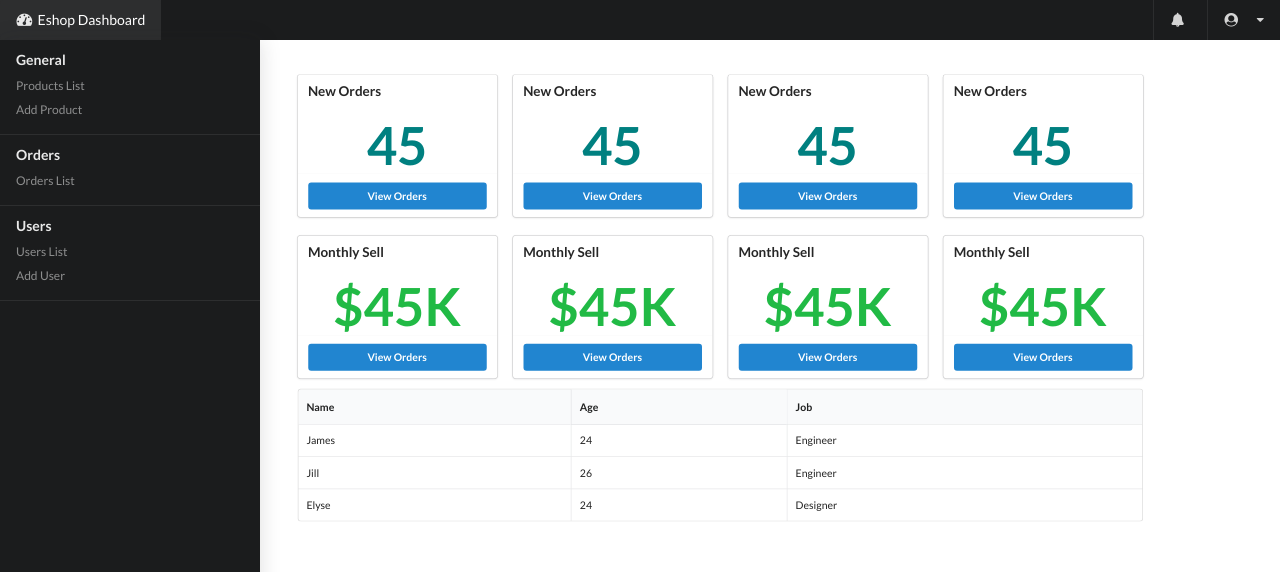
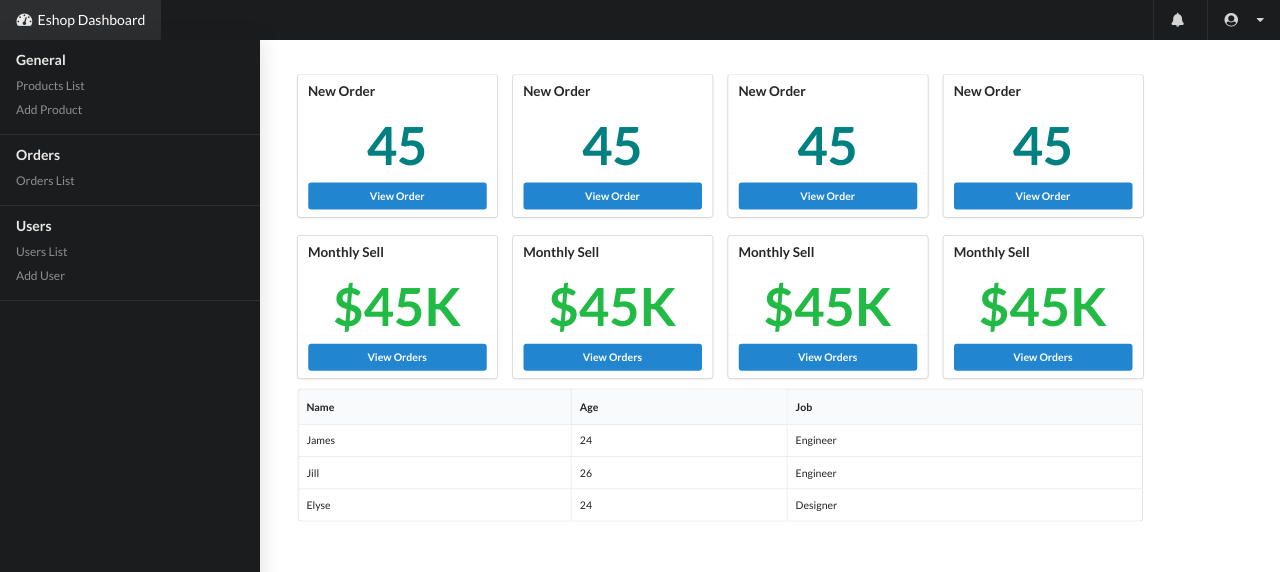
Before and after one commit to Fahad032/eshop, a React (Create React App) app: page /dashboard in a window 1280 px wide. Shown: the top 572 px of the page. Built offline with nearby package versions, Linux system fonts and the light colour scheme.

Commit message:
Admin layout created.

```diff
--- a/src/Admin/Dashboard.js
+++ b/src/Admin/Dashboard.js
@@ -1,98 +1,43 @@
 import React from "react";
+import AdminLayout from "./../layouts/AdminLayout";
+import HighlighterCard from "./components/dashboard/HighlighterCard";
 
 export default function Dashboard() {
+  // TODO: try <AdminLayout> CONTENT HERE </AdminLayout>
   return (
-    <div>
-      {/* TOP NAVIGATION BAR */}
-      <div className="ui inverted top fixed menu">
-        <div className="ui left inverted borderless menu">
-          <a className="item">
-            <i className="tachometer alternate icon"></i> Eshop Dashboard
-            {/* <i className="bars icon"></i> */}
-          </a>
-        </div>
-        <div className="right menu">
-          <a className="item">
-            <i className="bell icon"></i>
-          </a>
-          <a className="ui pointing dropdown link item">
-            <i className="user circle icon"></i>
-            <i className="dropdown icon"></i>
-            <div className="menu">
-              <div className="item">Settings</div>
-              <div className="item">Profile</div>
-              <div className="item">Logout</div>
-            </div>
-          </a>
-        </div>
-      </div>
-
-
-        {/* SIDEBAR MENU  */}
-        <div
-          className="ui left vertical inverted visible sidebar menu  scale down" id="sidebar"
-        >
-          <div className="item">
-            <div className="header">General</div>
-            <div className="menu">
-              <div className="item">Products List</div>
-              <div className="item">Add Product</div>
-            </div>
-          </div>
-          <div className="item">
-            <div className="header">Orders</div>
-            <div className="menu">
-              <div className="item">Orders List</div>
-            </div>
-          </div>
-          <div className="item">
-            <div className="header">Users</div>
-            <div className="menu">
-              <div className="item">Users List</div>
-              <div className="item">Add User</div>
-            </div>
-          </div>
-        </div>
-
+    <AdminLayout>
       {/* MAIN CONTENT    */}
-        <div className="main-content pusher">
-        <div className="ui container">
       <div className="ui four stackable cards">
         {[1, 2, 3, 4].map((i) => {
+          // { cardLabel, cardContent, contentClasses, linkLabel, linkUrl }
           return (
-                <div className="ui fluid card">
-                  <div className="content">
-                    <div className="header">New Orders</div>
-                    <div className="center aligned description teal-text number-highlights">
-                      45
-                    </div>
-                  </div>
-                  <div className="extra content">
-                    <button className="ui primary fluid button">
-                      View Orders
-                    </button>
-                  </div>
-                </div>
+            <HighlighterCard
+              key={"key-" + i}
+              config={{
+                cardLabel: "New Order",
+                cardContent: 45,
+                contentClasses: "teal-text",
+                linkLabel: "View Order",
+                linkUrl: null,
+              }}
+            />
           );
         })}
       </div>
 
       <div className="ui four stackable cards">
+        {/* TODO: Merge with Highlighter Card */}
         {[1, 2, 3, 4].map((i) => {
           return (
-                <div className="ui fluid card">
-                  <div className="content">
-                    <div className="header">Monthly Sell</div>
-                    <div className="center aligned description green-text number-highlights">
-                      $45K
-                    </div>
-                  </div>
-                  <div className="extra content">
-                    <button className="ui primary fluid button">
-                      View Orders
-                    </button>
-                  </div>
-                </div>
+            <HighlighterCard
+              key={"key-" + i}
+              config={{
+                cardLabel: "Monthly Sell",
+                cardContent: "$45K",
+                contentClasses: "green-text",
+                linkLabel: "View Orders",
+              }}
+            />
           );
         })}
       </div>
@@ -123,10 +68,6 @@ export default function Dashboard() {
           </tr>
         </tbody>
       </table>
-        </div>
-      </div>
-
-
-    </div>
+    </AdminLayout>
   );
 }
--- /dev/null
+++ b/src/Admin/components/dashboard/HighlighterCard.js
@@ -0,0 +1,24 @@
+import React from "react";
+
+export default function HighlighterCard(props) {
+  const { cardLabel, cardContent, contentClasses, linkLabel, linkUrl } = props.config;
+  let cardContentClasses = ["center", "aligned", "description", "number-highlights"];
+  let applicableContentClass =  cardContentClasses.concat(contentClasses).join(' ');
+
+  return (
+    <div className="ui fluid card">
+      <div className="content">
+        <div className="header">{cardLabel || "Default Label"}</div>
+        <div className={applicableContentClass}>
+
+          {cardContent || "Default"}
+        </div>
+      </div>
+      <div className="extra content">
+        <button className="ui primary fluid button">
+          {linkLabel || "Default View"}
+        </button>
+      </div>
+    </div>
+  );
+}
--- /dev/null
+++ b/src/Admin/partials/Sidebar.js
@@ -0,0 +1,36 @@
+import React from "react";
+import { Link } from "react-router-dom";
+
+export default function Sidebar() {
+  return (
+    <div
+      className="ui left vertical inverted visible sidebar menu scale down"
+      id="sidebar"
+    >
+      <div className="item">
+        <div className="header">General</div>
+        <div className="menu">
+          <Link to="/products" className="item">
+            Products List
+          </Link>
+          <Link to="/product/create" className="item">
+            Add Product
+          </Link>
+        </div>
+      </div>
+      <div className="item">
+        <div className="header">Orders</div>
+        <div className="menu">
+          <Link to="/orders" className="item">Orders List</Link>
+        </div>
+      </div>
+      <div className="item">
+        <div className="header">Users</div>
+        <div className="menu">
+          <Link to="/users" className="item">Users List</Link>
+          <Link to="/user/create" className="item">Add User</Link>
+        </div>
+      </div>
+    </div>
+  );
+}
--- /dev/null
+++ b/src/Admin/partials/TopNavigation.js
@@ -0,0 +1,28 @@
+import React from "react";
+
+export default function TopNavigation() {
+  return (
+    <div className="ui inverted top fixed menu">
+      <div className="ui left inverted borderless menu">
+        <a className="item">
+          <i className="tachometer alternate icon"></i> Eshop Dashboard
+          {/* <i className="bars icon"></i> */}
+        </a>
+      </div>
+      <div className="right menu">
+        <a className="item">
+          <i className="bell icon"></i>
+        </a>
+        <a className="ui pointing dropdown link item">
+          <i className="user circle icon"></i>
+          <i className="dropdown icon"></i>
+          <div className="menu">
+            <div className="item">Settings</div>
+            <div className="item">Profile</div>
+            <div className="item">Logout</div>
+          </div>
+        </a>
+      </div>
+    </div>
+  );
+}
--- a/src/App.js
+++ b/src/App.js
@@ -1,18 +1,38 @@
 import React from "react";
-
+import { BrowserRouter, Route, Switch } from "react-router-dom";
 // import pages
-import HomePage from './Pages/HomePage';
-import ProductDetails from './Pages/ProductDetailsPage';
-import OrderPage from './Pages/OrderPage';
-import LoginPage from './Pages/LoginPage';
-import SignUpPage from './Pages/SignUpPage';
-import CheckoutPage from './Pages/CheckoutPage';
-import CartPage from './Pages/CartPage';
+import HomePage from "./Pages/HomePage";
+// import ProductDetails from './Pages/ProductDetailsPage';
+// import OrderPage from './Pages/OrderPage';
+// import LoginPage from './Pages/LoginPage';
+// import SignUpPage from './Pages/SignUpPage';
+// import CheckoutPage from './Pages/CheckoutPage';
+// import CartPage from './Pages/CartPage';
 
 // admin screens
-import OrderScreen from './Admin/OrderScreen';
-import Dashboard from './Admin/Dashboard';
+// import OrderScreen from './Admin/OrderScreen';
+import Dashboard from "./Admin/Dashboard";
+import ProductList from './Admin/Product/index';
+import AddProduct from './Admin/Product/AddProduct';
+
 
 export default function App() {
-  return (<Dashboard />);
+  return (
+    <BrowserRouter>
+      <Switch>
+        <Route path="/dashboard">
+          <Dashboard />
+        </Route>
+        <Route path="/product/create">
+          <AddProduct />
+        </Route>
+        <Route path="/products">
+          <ProductList />
+        </Route>
+        <Route path="/" exact>
+          <HomePage></HomePage>
+        </Route>
+      </Switch>
+    </BrowserRouter>
+  );
 }
--- a/src/css/admin/style.css
+++ b/src/css/admin/style.css
@@ -54,3 +54,7 @@
   max-height: calc(100% - 40) !important;
   height: calc(100% - 40) !important;
 }
+
+.pusher {
+  background: #fff!important;
+}
--- /dev/null
+++ b/src/layouts/AdminLayout.js
@@ -0,0 +1,23 @@
+import React from "react";
+
+import TopNavigation from "./../Admin/partials/TopNavigation";
+import Sidebar from "./../Admin/partials/Sidebar";
+
+export default function AdminLayout(props) {
+  return (
+    <div>
+      {/* TOP NAVIGATION BAR */}
+      <TopNavigation />
+
+      {/* SIDEBAR MENU  */}
+      <Sidebar />
+
+      {/* MAIN CONTENT    */}
+      <div className="pusher">
+        <div className="main-content pusher">
+          <div className="ui container">{props.children}</div>
+        </div>
+      </div>
+    </div>
+  );
+}
```
Lines whose indentation alone changed are shown as unchanged.
